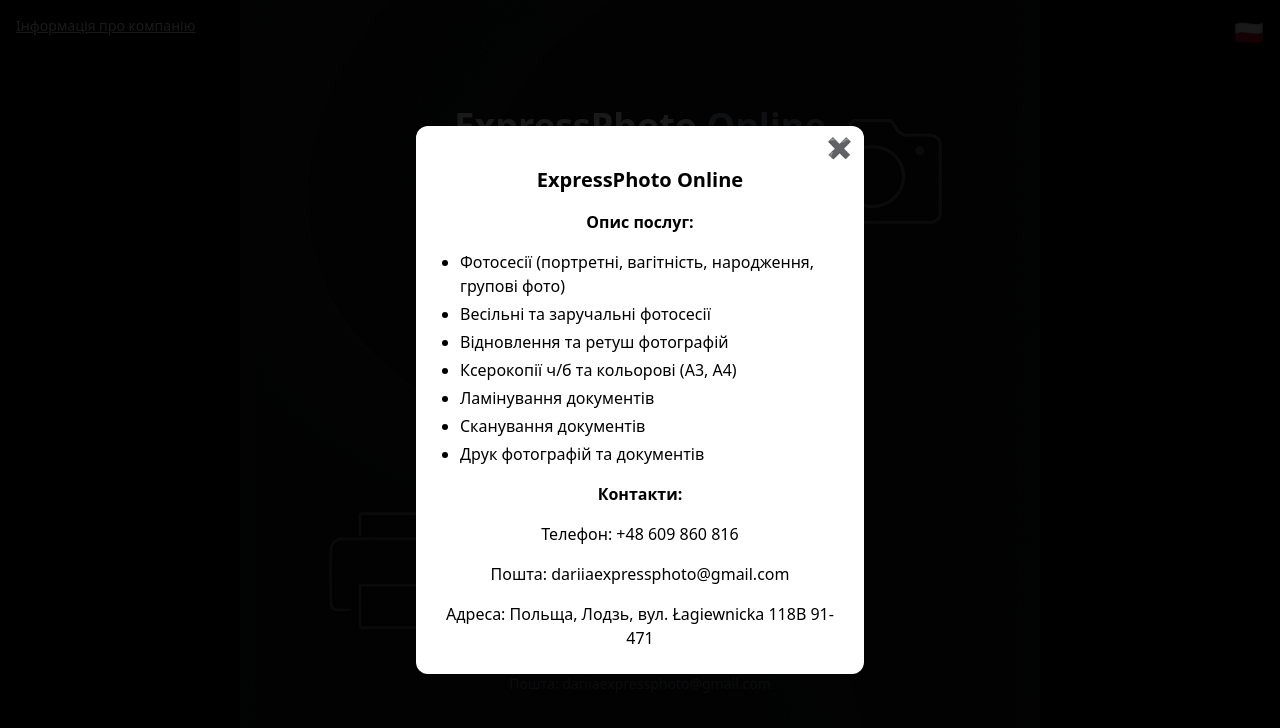
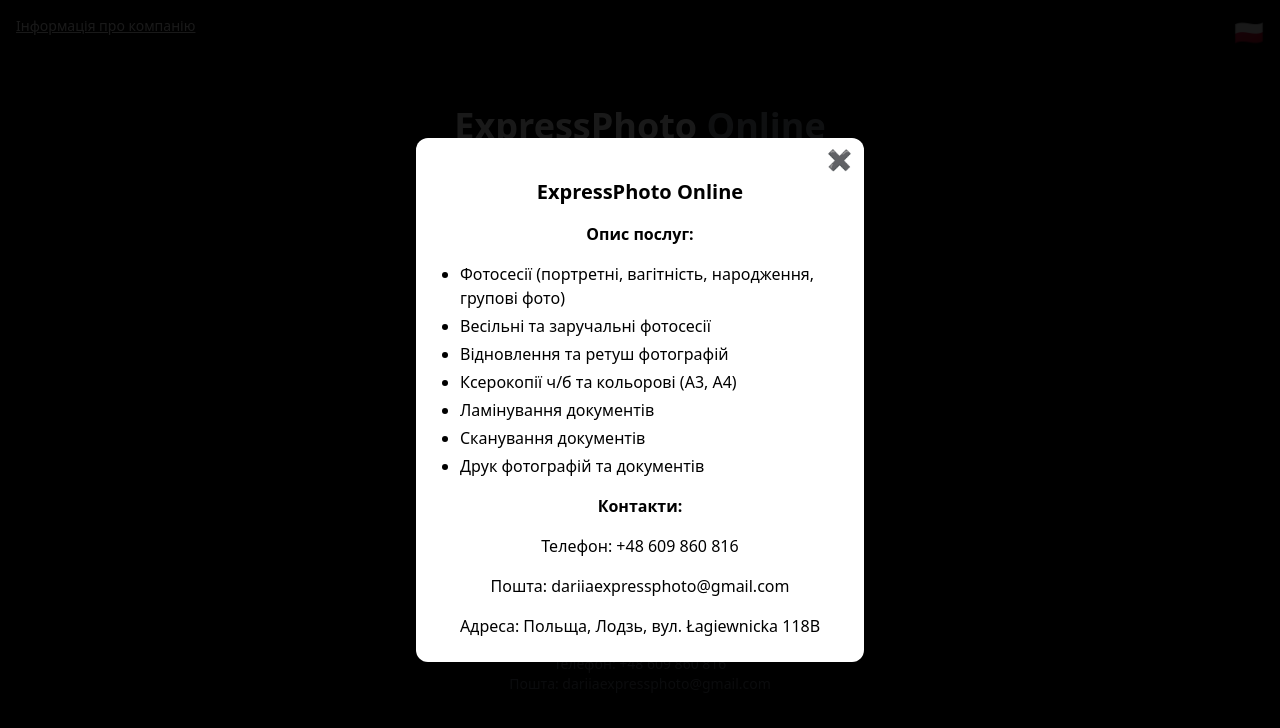
Before and after one commit to cutesuno/expressphoto-online, a Next.js app: page / in a window 1280 px wide. Both pictures are taken after a click on the button "Інформація про компанію". Shown: the top 728 px of the page. Built offline with nearby package versions, Linux system fonts and the light colour scheme.

Commit message:
fix layout

```diff
--- a/pages/index.tsx
+++ b/pages/index.tsx
@@ -87,12 +87,7 @@
   }
 
   return (
-    <>
-      <div
-  className="min-h-screen flex flex-col items-center justify-center text-white p-6 relative bg-black bg-contain bg-no-repeat bg-center"
-  style={{ backgroundImage: 'url(/A_minimalist_digital_illustration_serves_as_a_back.png)' }}
->
-        {/* Кнопка перемикання мови */}
+    <div className="min-h-screen flex flex-col items-center justify-center bg-black text-white p-6 relative">
       <button
         onClick={toggleLang}
         className="absolute top-4 right-4 text-2xl"
@@ -100,13 +95,13 @@
         {language === 'uk' ? '🇵🇱' : '🇺🇦'}
       </button>
 
-        {/* Модалка інформації про компанію */}
       <button
         onClick={() => setShowInfo(true)}
         className="absolute top-4 left-4 text-sm underline"
       >
         {t('company')}
       </button>
+
       {showInfo && (
         <motion.div
           className="fixed inset-0 bg-black bg-opacity-90 flex flex-col items-center justify-center text-center p-6 z-50 overflow-y-auto"
@@ -137,7 +132,7 @@
                 <h3 className="font-semibold mt-4">Контакти:</h3>
                 <p>Телефон: +48 609 860 816</p>
                 <p>Пошта: dariiaexpressphoto@gmail.com</p>
-                  <p>Адреса: Польща, Лодзь, вул. Łagiewnicka 118B 91-471</p>
+                <p>Адреса: Польща, Лодзь, вул. Łagiewnicka 118B</p>
               </>
             ) : (
               <>
@@ -155,7 +150,7 @@
                 <h3 className="font-semibold mt-4">Kontakt:</h3>
                 <p>Telefon: +48 609 860 816</p>
                 <p>E-mail: dariiaexpressphoto@gmail.com</p>
-                  <p>Adres: Polska, Łódź, ul. Łagiewnicka 118B 91-471</p>
+                <p>Adres: Polska, Łódź, ul. Łagiewnicka 118B</p>
               </>
             )}
           </div>
@@ -163,7 +158,7 @@
       )}
 
       <motion.h1
-          className="text-4xl font-bold mb-2"
+        className="text-4xl font-bold mb-2 text-center"
         initial={{ opacity: 0, y: -20 }}
         animate={{ opacity: 1, y: 0 }}
       >
@@ -177,6 +172,7 @@
       >
         {t('intro')}
       </motion.p>
+
       {!confirmed ? (
         <motion.form
           onSubmit={handleSubmit}
@@ -215,13 +211,11 @@
         </motion.div>
       )}
 
-        {/* Низ сайту */}
       <p className="text-sm text-gray-500 mt-10 text-center">
         {t('address')}<br />
         {t('phone')}<br />
         {t('emailCompany')}
       </p>
     </div>
-    </>
   );
 }
```
Also changed, not shown: 1 other file (tests, documents, lock files or other folders). Lines whose indentation alone changed are shown as unchanged.
